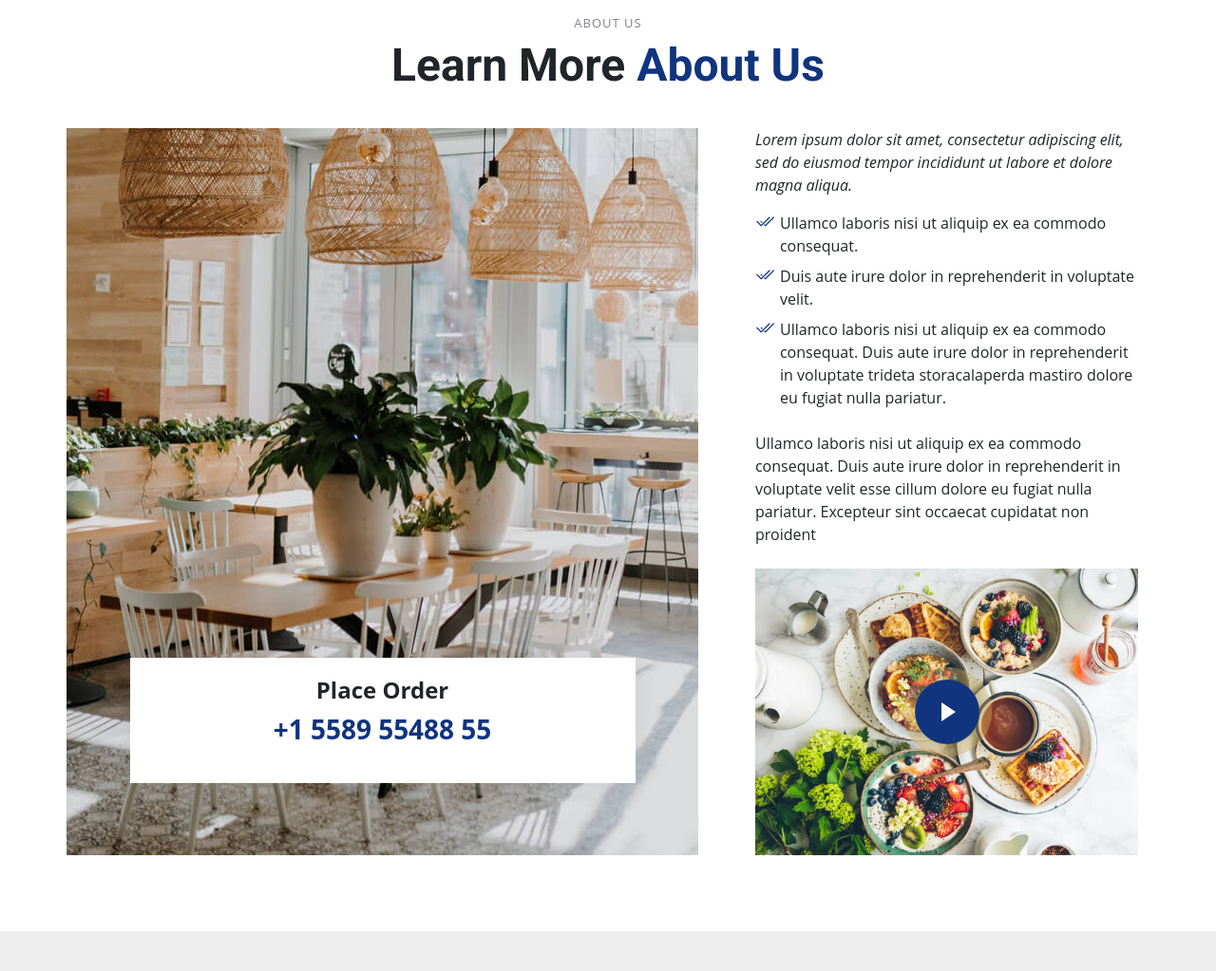
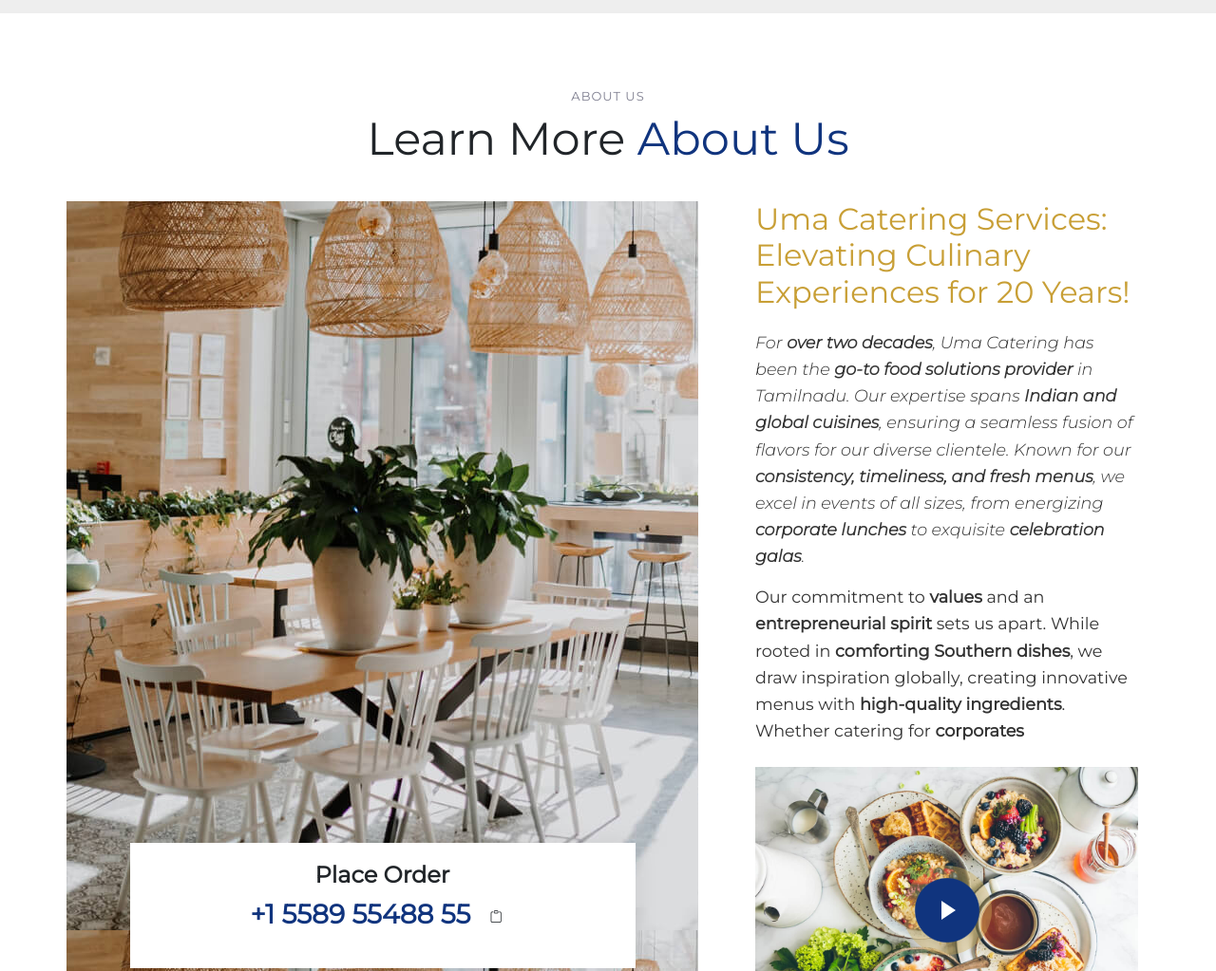
Before and after one commit to rajkumarthirumalai/uma-catering-web-app, a plain HTML site: page index.html in a window 1280 px wide. Shown: the part 680-1703 px from the top of the page at 95% size. Drawn offline with nearby package versions, Linux system fonts and the light colour scheme.

Commit message:
logo update

```diff
--- a/assets/css/main.css
+++ b/assets/css/main.css
@@ -6,9 +6,9 @@
 --------------------------------------------------------------*/
 /* Fonts */
 :root {
-  --font-default: "Open Sans", system-ui, -apple-system, "Segoe UI", Roboto, "Helvetica Neue", Arial, "Noto Sans", "Liberation Sans", sans-serif, "Apple Color Emoji", "Segoe UI Emoji", "Segoe UI Symbol", "Noto Color Emoji";
-  --font-primary:  'Roboto', sans-serif;
-  --font-secondary: 'Montserrat', sans-serif;
+  --font-default:  'Montserrat', sans-serif;
+  --font-primary:  'Montserrat', sans-serif;
+  --font-secondary: 'Montserrat', sans-seri;
 }
 
 /* Colors */
--- a/index.html
+++ b/index.html
@@ -10,8 +10,8 @@
   <meta content="" name="keywords">
 
   <!-- Favicons -->
-  <link href="assets/img/logo.png" rel="icon">
-  <link href="assets/img/logo.png" rel="apple-touch-icon">
+  <link href="assets/img/logo2.png" rel="icon">
+  <link href="assets/img/logo2.png" rel="apple-touch-icon">
 
   <!-- Google Fonts -->
   <link rel="preconnect" href="https://fonts.googleapis.com">
@@ -43,7 +43,7 @@
 
       <a href="index.html" class="logo d-flex align-items-center me-auto me-lg-0">
         <!-- Uncomment the line below if you also wish to use an image logo -->
-        <img src="assets/img/logo.png" height="200px">
+        <img src="assets/img/logo2.png" height="200px">
         <h1>Uma Catering</h1>
       </a>
 
@@ -117,24 +117,27 @@
           <div class="col-lg-7 position-relative about-img" style="background-image: url(assets/img/about.jpg) ;" data-aos="fade-up" data-aos-delay="150">
             <div class="call-us position-absolute">
               <h4>Place Order</h4>
-              <p>+1 5589 55488 55</p>
+              <p id="phoneNumber">+1 5589 55488 55
+
+                <button id="copyButton" class="btn btn--secondary copy-icon" title="Copy to Clipboard" data-toggle="tooltip"
+                data-placement="top">
+                <i id="clipboardIcon" class="bi bi-clipboard" style="font-size: 0.8rem;"></i>
+              </button>
+            </p>
             </div>
           </div>
           <div class="col-lg-5 d-flex align-items-end" data-aos="fade-up" data-aos-delay="300">
-            <div class="content ps-0 ps-lg-5">
-              <p class="fst-italic">
-                Lorem ipsum dolor sit amet, consectetur adipiscing elit, sed do eiusmod tempor incididunt ut labore et dolore
-                magna aliqua.
+            <div class="content ps-0 ps-lg-5" style=" color: #333; line-height: 1.6;">
+
+              <h1 style="font-size: 2em; color: var(--color-secondary); margin-bottom: 20px;">Uma Catering Services: Elevating Culinary Experiences for 20 Years!</h1>
+
+              <p class="fst-italic" style="font-style: italic; font-size: 1.1em; margin-bottom: 15px;">
+                  For <b>over two decades</b>, Uma Catering has been the <b>go-to food solutions provider</b> in Tamilnadu. Our expertise spans <b>Indian and global cuisines</b>, ensuring a seamless fusion of flavors for our diverse clientele. Known for our <b>consistency, timeliness, and fresh menus</b>, we excel in events of all sizes, from energizing <b>corporate lunches</b> to exquisite <b>celebration galas</b>.
               </p>
-              <ul>
-                <li><i class="bi bi-check2-all"></i> Ullamco laboris nisi ut aliquip ex ea commodo consequat.</li>
-                <li><i class="bi bi-check2-all"></i> Duis aute irure dolor in reprehenderit in voluptate velit.</li>
-                <li><i class="bi bi-check2-all"></i> Ullamco laboris nisi ut aliquip ex ea commodo consequat. Duis aute irure dolor in reprehenderit in voluptate trideta storacalaperda mastiro dolore eu fugiat nulla pariatur.</li>
-              </ul>
-              <p>
-                Ullamco laboris nisi ut aliquip ex ea commodo consequat. Duis aute irure dolor in reprehenderit in voluptate
-                velit esse cillum dolore eu fugiat nulla pariatur. Excepteur sint occaecat cupidatat non proident
-              </p>
+
+              <p style="font-size: 1.1em; margin-bottom: 15px;">
+                  Our commitment to <b>values</b> and an <b>entrepreneurial spirit</b> sets us apart. While rooted in <b>comforting Southern dishes</b>, we draw inspiration globally, creating innovative menus with <b>high-quality ingredients</b>. Whether catering for <b>corporates</b>
+
 
               <div class="position-relative mt-4">
                 <img src="assets/img/about-2.jpg" class="img-fluid" alt="">
```
Also changed, not shown: sample-inner-page.html (+1 -1 lines), assets/img/logo2.png (added), assets/img/mutton-briyani.png (added).
